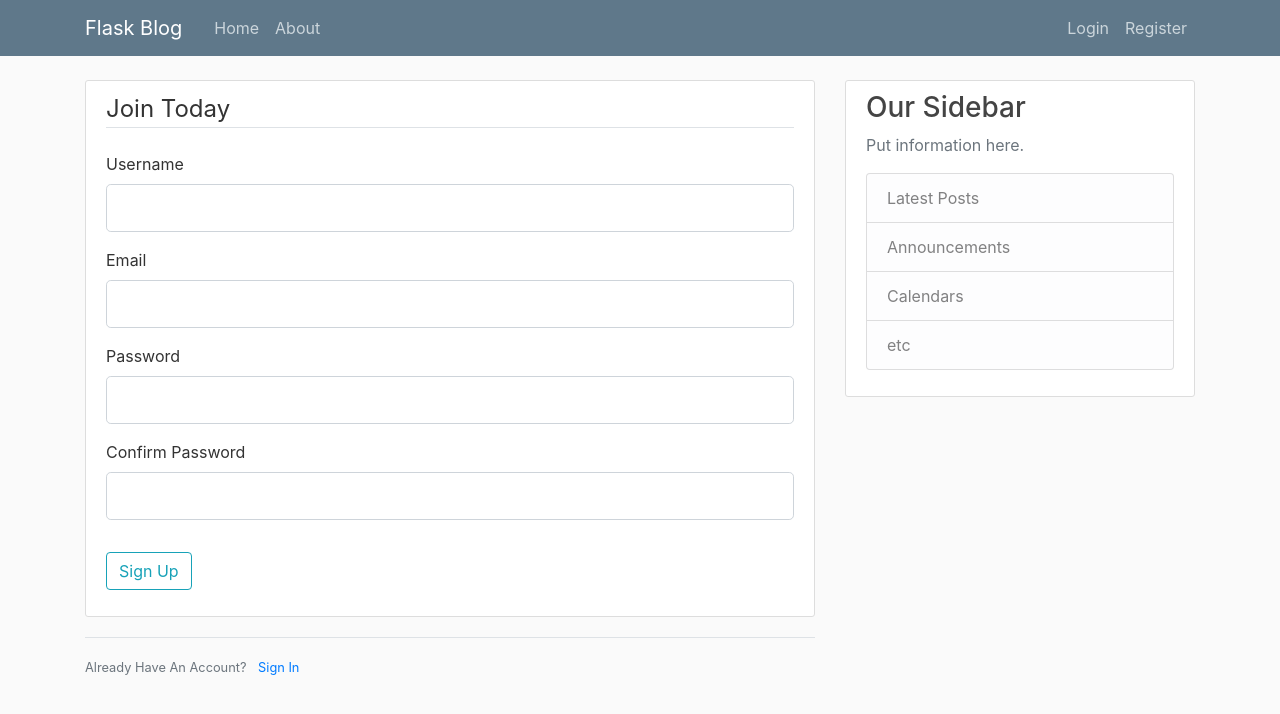
After one commit to masonbose/FlaskTestSite, a Flask app: page /register in a window 1280 px wide. The commit adds this page. Shown: the top 714 px of the page. Run offline with Flask 2, Linux system fonts and the light colour scheme; some libraries are stand-ins or nearby versions.

Commit message:
Some more design/architecture changes

```diff
--- a/flaskblog.py
+++ b/flaskblog.py
@@ -1,5 +1,8 @@
-from flask import Flask, render_template, url_for
+from flask import Flask, render_template, url_for, flash, redirect
+from forms import RegistrationForm, LoginForm
 app = Flask(__name__)
+
+app.config['SECRET_KEY'] = '67d345fd46e319b922b5073b610356ea'
 
 posts = [
     {
@@ -16,14 +19,32 @@ posts = [
     }
 ]
 
+
 @app.route("/")
 @app.route("/home")
 def home():
     return render_template('home.html', posts=posts)
 
+
 @app.route("/about")
 def about():
     return render_template('about.html', title='About')
 
+
+@app.route('/register', methods=['GET', 'POST'])
+def register():
+    form = RegistrationForm()
+    if form.validate_on_submit():
+        flash(f'Account created for {form.username.data}!', 'success')
+        return redirect(url_for('home'))  # redirect to home function above
+    return render_template('register.html', title='Register', form=form)
+
+
+@app.route('/login')
+def login():
+    form = LoginForm()
+    return render_template('login.html', title='Login', form=form)
+
+
 if __name__ == "__main__":
     app.run(debug=True)
--- /dev/null
+++ b/forms.py
@@ -0,0 +1,19 @@
+from flask_wtf import FlaskForm
+from wtforms import StringField, PasswordField, SubmitField, BooleanField
+from wtforms.validators import DataRequired, Length, Email, EqualTo
+
+class RegistrationForm(FlaskForm):
+    username = StringField('Username',
+                           validators=[DataRequired(), Length(min=2, max=20)])
+    email = StringField('Email', validators=[DataRequired(), Email()])
+    password = PasswordField('Password', validators=[DataRequired()])
+    confirm_password = PasswordField('Confirm Password',
+                                     validators=[DataRequired(), EqualTo('password')])
+    submit = SubmitField('Sign Up')
+
+
+class LoginForm(FlaskForm):
+    email = StringField('Email', validators=[DataRequired(), Email()])
+    password = PasswordField('Password', validators=[DataRequired()])
+    remember = BooleanField('Remember Me')
+    submit = SubmitField('Login')
--- a/templates/layout.html
+++ b/templates/layout.html
@@ -42,6 +42,15 @@
     <main role="main" class="container">
         <div class="row">
             <div class="col-md-8">
+                {% with messages = get_flashed_messages(with_categories=true) %}
+                    {% if messages %}
+                        {% for category, message in messages %}
+                            <div class="alert alert-{{ category }}">
+                                {{ message }}
+                            </div>
+                        {% endfor %}
+                    {% endif %}
+                {% endwith %}
                 {% block content %}{% endblock %}
             </div>
             <div class="col-md-4">
--- /dev/null
+++ b/templates/register.html
@@ -0,0 +1,72 @@
+{% extends "layout.html" %}
+{% block content %}
+<div class="content-section">
+    <form method="POST" action="">
+        {{ form.hidden_tag() }}
+        <fieldset class="form-group">
+            <legend class="border-bottom mb-4">Join Today</legend>
+            <div class="form-group">
+                {{ form.username.label(class="form-control-label") }}
+
+                {% if form.username.errors %}
+                {{ form.username(class="form-control form-control-lg is-invalid") }}
+                <div class="invalid-feedback">
+                    {% for error in form.username.errors %}
+                    <span>{{ error }}</span>
+                    {% endfor %}
+                </div>
+                {% else %}
+                {{ form.username(class="form-control form-control-lg") }}
+                {% endif %}
+            </div>
+            <div class="form-group">
+                {{ form.email.label(class="form-control-label") }}
+                {% if form.email.errors %}
+                {{ form.email(class="form-control form-control-lg is-invalid") }}
+                <div class="invalid-feedback">
+                    {% for error in form.email.errors %}
+                    <span>{{ error }}</span>
+                    {% endfor %}
+                </div>
+                {% else %}
+                {{ form.email(class="form-control form-control-lg") }}
+                {% endif %}
+            </div>
+            <div class="form-group">
+                {{ form.password.label(class="form-control-label") }}
+                {% if form.password.errors %}
+                {{ form.password(class="form-control form-control-lg is-invalid") }}
+                <div class="invalid-feedback">
+                    {% for error in form.password.errors %}
+                    <span>{{ error }}</span>
+                    {% endfor %}
+                </div>
+                {% else %}
+                {{ form.password(class="form-control form-control-lg") }}
+                {% endif %}
+            </div>
+            <div class="form-group">
+                {{ form.confirm_password.label(class="form-control-label") }}
+                {% if form.confirm_password.errors %}
+                {{ form.confirm_password(class="form-control form-control-lg is-invalid") }}
+                <div class="invalid-feedback">
+                    {% for error in form.confirm_password.errors %}
+                    <span>{{ error }}</span>
+                    {% endfor %}
+                </div>
+                {% else %}
+                {{ form.confirm_password(class="form-control form-control-lg") }}
+                {% endif %}
+            </div>
+        </fieldset>
+        <div class="form-group">
+            {{ form.submit(class="btn btn-outline-info") }}
+        </div>
+    </form>
+</div>
+<div class="border-top pt-3">
+    <small class="text-muted">
+        Already Have An Account? <a class="ml-2" href="{{ url_for('login') }}">Sign In</a>
+    </small>
+</div>
+{% endblock content %}
```
Also changed, not shown: templates/login.html (added).
